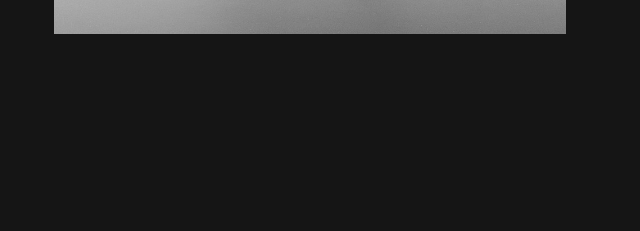
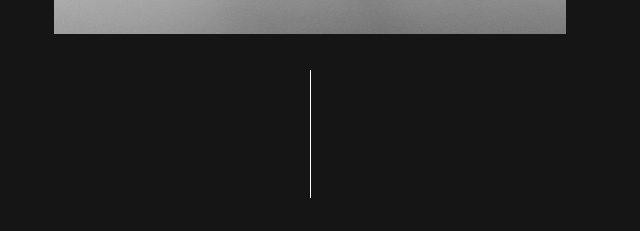
Before and after one commit to Erictrp1/ModernArt, a plain HTML site: page index.html in a window 1280 px wide. Shown: the part 686-917 px from the top of the page, 330-970 px from the left. Drawn offline with Linux system fonts and the light colour scheme.

Commit message:
Add files via upload

```diff
--- a/css/styles.css
+++ b/css/styles.css
@@ -106,7 +106,7 @@ body {
 .line {
     width: 1px;
     margin: calc(2vw + 10px) auto;
-    background: #151515;
+    background: #fff;
     height: clamp(125px, 10vw, 250px);
 }
 
```
Also changed, not shown: images/img6.jpg, images/img7.jpg, images/img9.jpg.
